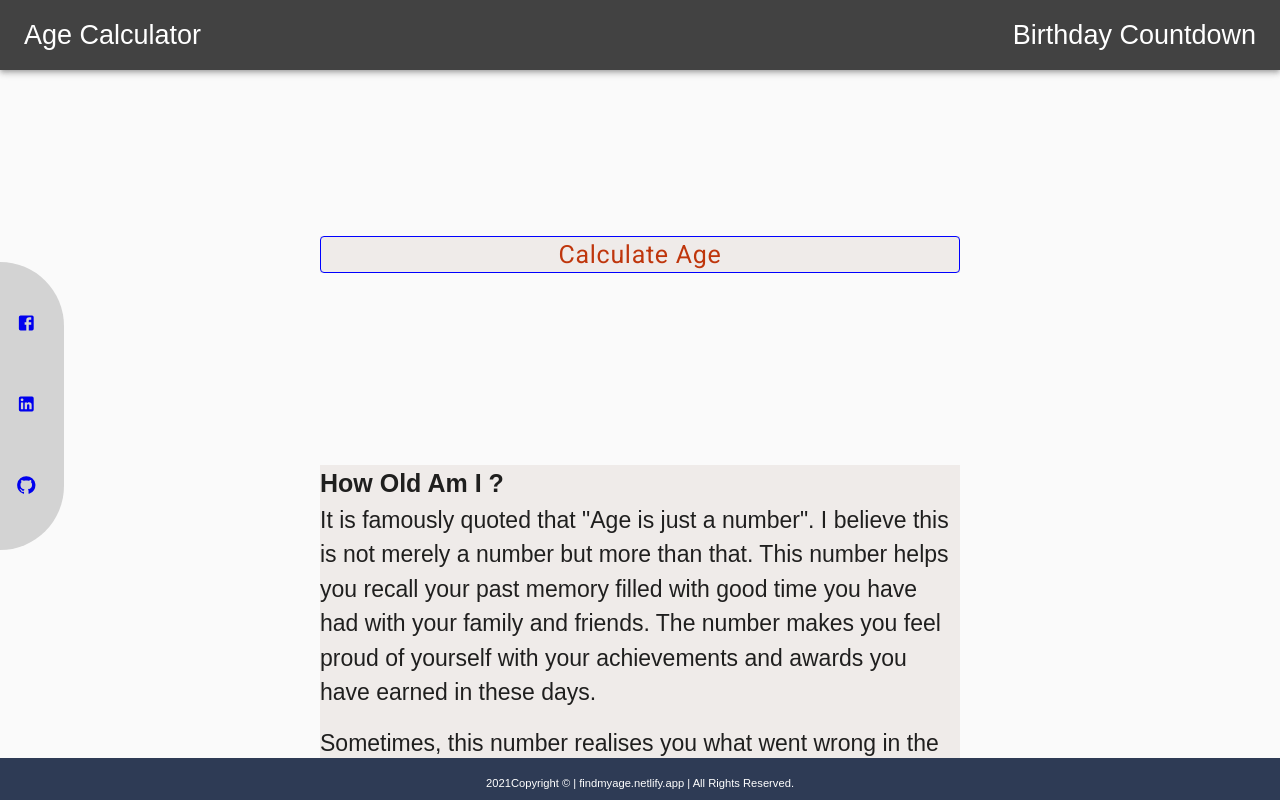
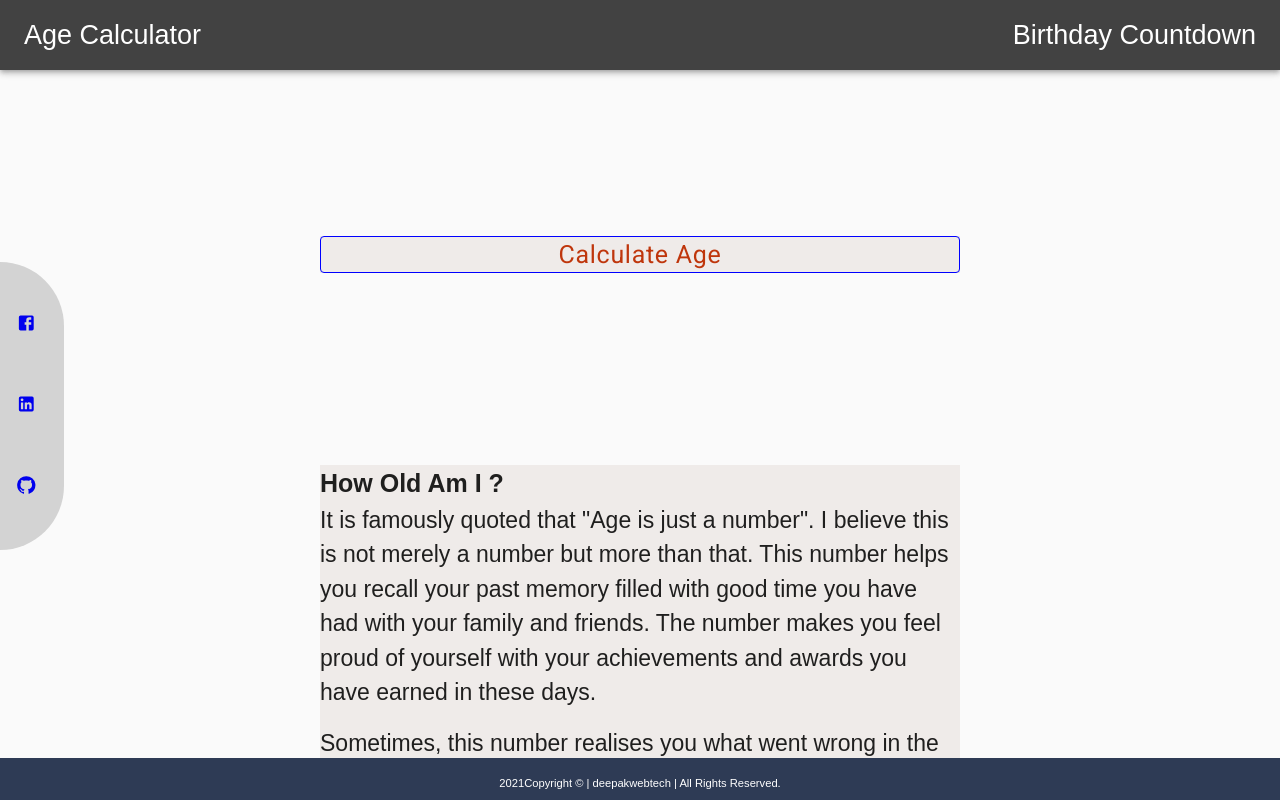
Before and after one commit to deepakbagra/age-calculator, a React (Create React App) app: page / in a window 1280 px wide. Shown: the top 800 px of the page. Built offline with nearby package versions, Linux system fonts and the light colour scheme.

Commit message:
copyright info updated

```diff
--- a/src/components/AgeCalculator/DisplayAge.jsx
+++ b/src/components/AgeCalculator/DisplayAge.jsx
@@ -10,6 +10,13 @@ import useStyle from './styles';
 
 const DisplayAge = (props) => {
     const classes = useStyle();
+
+    // defining output strings
+
+    let ageStr = `You are ${props.years} years,
+                ${props.months} months, and ${props.days} days old
+                or total ${props.daysOnly} days old.`;
+
 
     return (
 
@@ -25,7 +32,7 @@ const DisplayAge = (props) => {
                 <Typography className={classes.wrapText} component="div" >
                     {`You are ${props.years} years,
                     ${props.months} months, and ${props.days} days old
-                    or total ${props.daysOnly} days old.  `}
+                    or total ${props.daysOnly} days old.`}
                 </Typography>
             </CardContent>
 
--- a/src/components/Footer/Footer.jsx
+++ b/src/components/Footer/Footer.jsx
@@ -10,7 +10,7 @@ const Footer = () => {
             <Typography className={classes.text}>
                 {new Date().getFullYear()}
                 {'Copyright © '}
-                    | findmyage.netlify.app | All Rights Reserved.
+                | deepakwebtech | All Rights Reserved.
             </Typography>
         </Box>
     )
```
